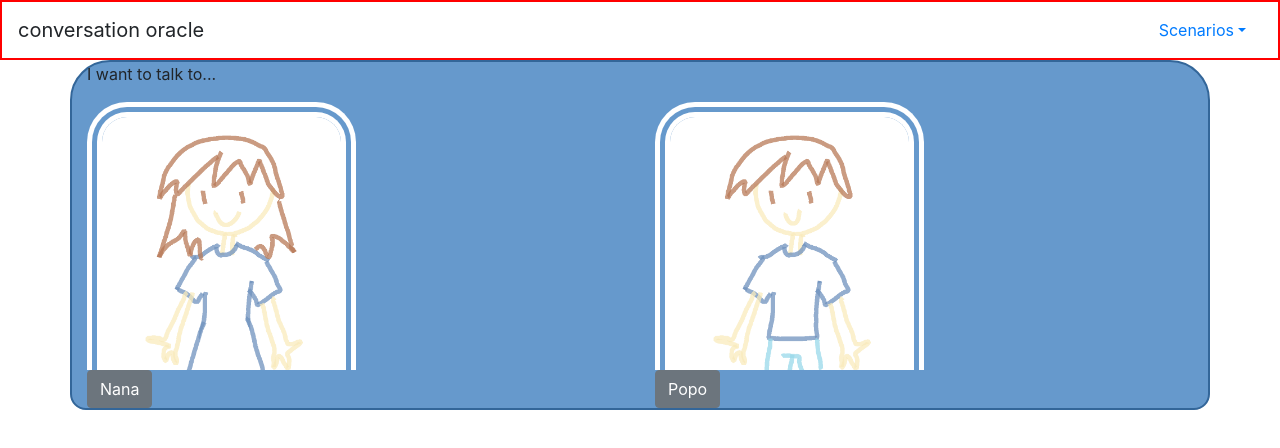
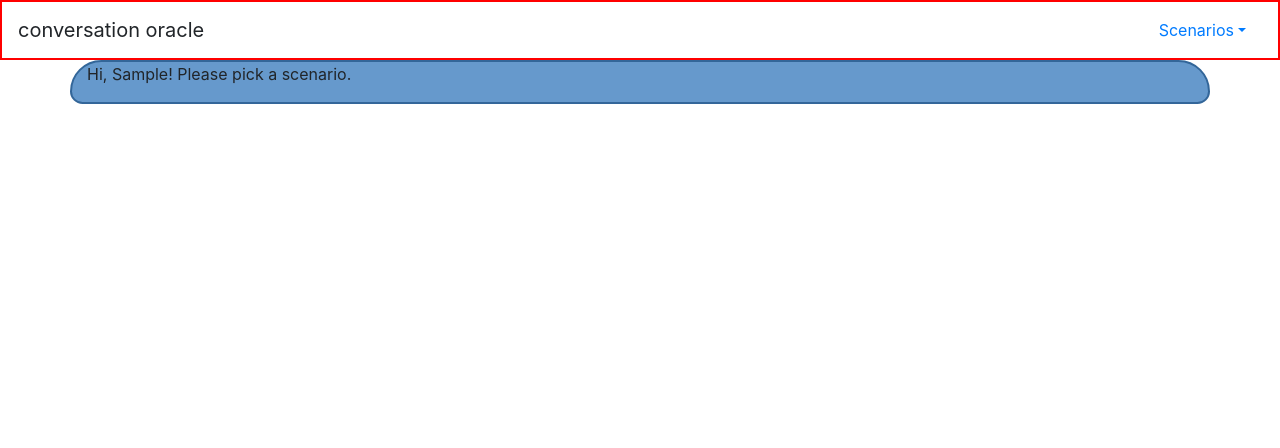
Before and after one commit to kjgalvan/conversation-oracle, a React (Create React App) app: page / in a window 1280 px wide. Both pictures are taken after typing "Sample" into the empty fields and a click on the button "Submit". Shown: the top 448 px of the page. Built offline with nearby package versions, Linux system fonts and the light colour scheme.

Commit message:
Fixed structure

```diff
--- a/src/components/App/App.js
+++ b/src/components/App/App.js
@@ -33,7 +33,7 @@ class App extends Component {
     return (
       <React.Fragment>
         <Navigation onClick={this.setScenario} />
-        <Game key={this.state.scenario} name={this.state.name} scenario={this.state.scenario} setName={this.setName} />
+        <Game key={this.state.gameId} name={this.state.name} scenario={this.state.scenario} setName={this.setName} />
       </React.Fragment>
     );
   }
--- a/src/components/Game/Game.js
+++ b/src/components/Game/Game.js
@@ -76,13 +76,13 @@ class Game extends React.Component {
     this.props.setName(this.state.tempName);
   }
 
-  render() {
+  getGameContent = () => {
     if (this.props.name) {
+      if (this.state.scenario) {
         if (this.state.character) {
-        if (this.state.scenario) {
           if (this.state.scenario[this.state.gameCounter]) {
             return (
-              <Container className="Game">
+              <React.Fragment>
                 <Row>
                   <Col className="Score" md={{size: 3, offset: 9}} >
                     <Score points={this.state.points} />
@@ -101,16 +101,20 @@ class Game extends React.Component {
                 <Row>
                   <Buttons buttons={this.state.next} />
                 </Row>
-              </Container>
+              </React.Fragment>
             );
           } else {
-            return <h1>Scenario Complete!</h1>
+            return (
+              <React.Fragment>
+                <h1>Scenario Complete!</h1>
+                <p>Your final score was </p><b>{this.state.points}</b>
+              </React.Fragment>
+            );
           }
-        } else { return <p>Error... Not quite sure how you got here...</p> }
         } else {
           return (
-          <Container className="Game">
-            <Row><Col><p>I want to talk to...</p></Col></Row>
+            <React.Fragment>
+              <p>I want to talk to...</p>
               <Row>
                 <Col>
                   <Display character={Characters.nana} emote={Emotes.happy} />
@@ -127,12 +131,13 @@ class Game extends React.Component {
                   <Button onClick={() => { this.setCharacter(Characters.popo); }}>Popo</Button>
                 </Col>
               </Row>
-          </Container>
+            </React.Fragment>
           );
         }
+      } else { return <p>Hi, {this.props.name}! Please pick a scenario.</p> }
     } else {
       return (
-        <Container>
+        <React.Fragment>
           <Row>
             <Col>My name is...
               <Input onBlur={this.setTempName} />
@@ -143,10 +148,23 @@ class Game extends React.Component {
               <Button className="Submit" onClick={this.onSubmit}>Submit</Button>
             </Col>
           </Row>
+        </React.Fragment>
+      );
+    }
+  }
+
+  render() {
+    const gameContent = this.getGameContent();
+    return (
+      <Container className="Game">
+        <Row>
+          <Col>
+            {gameContent}
+          </Col>
+        </Row>
       </Container>
     );
   }
 }
-}
 
 export default Game;
```
Lines whose indentation alone changed are shown as unchanged.
